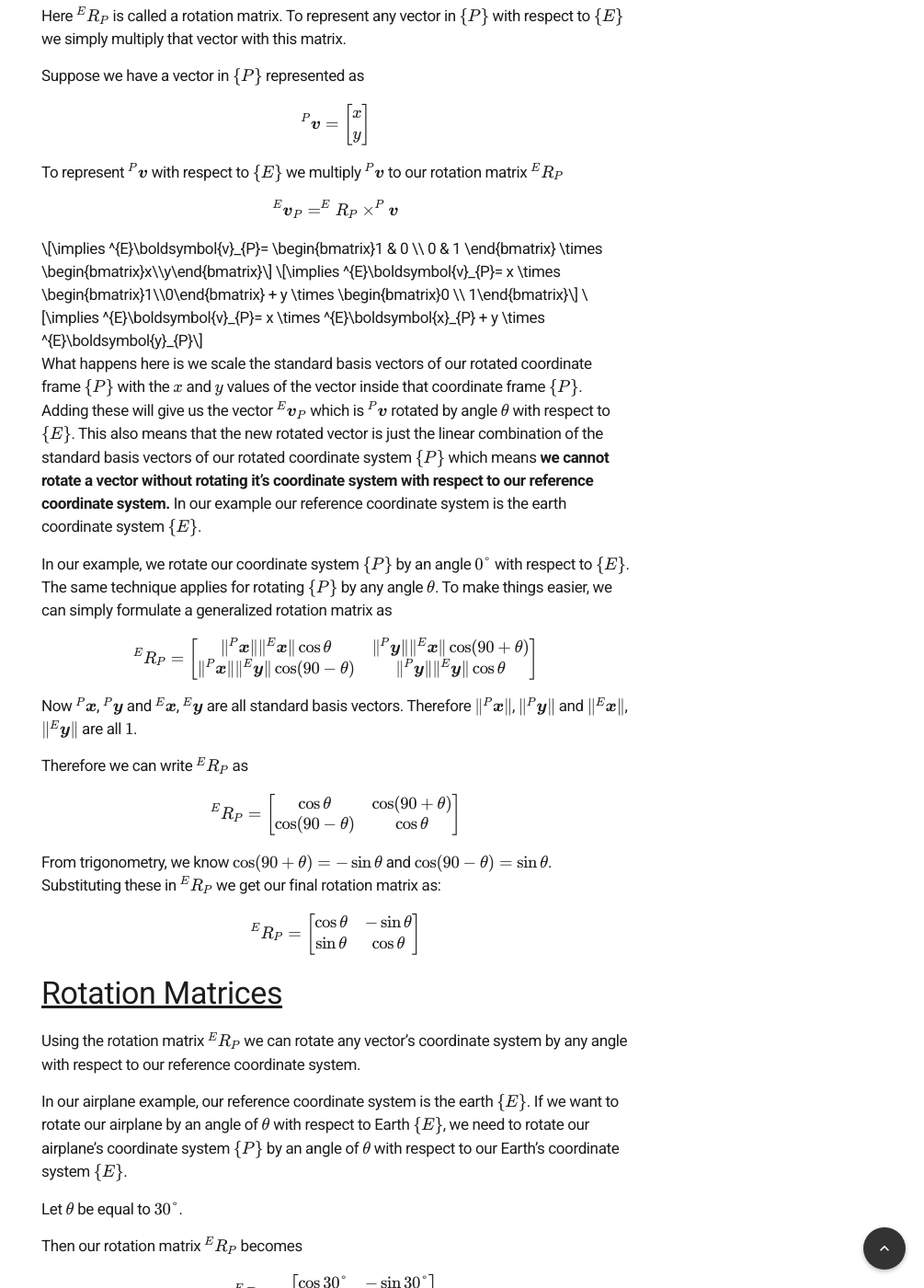
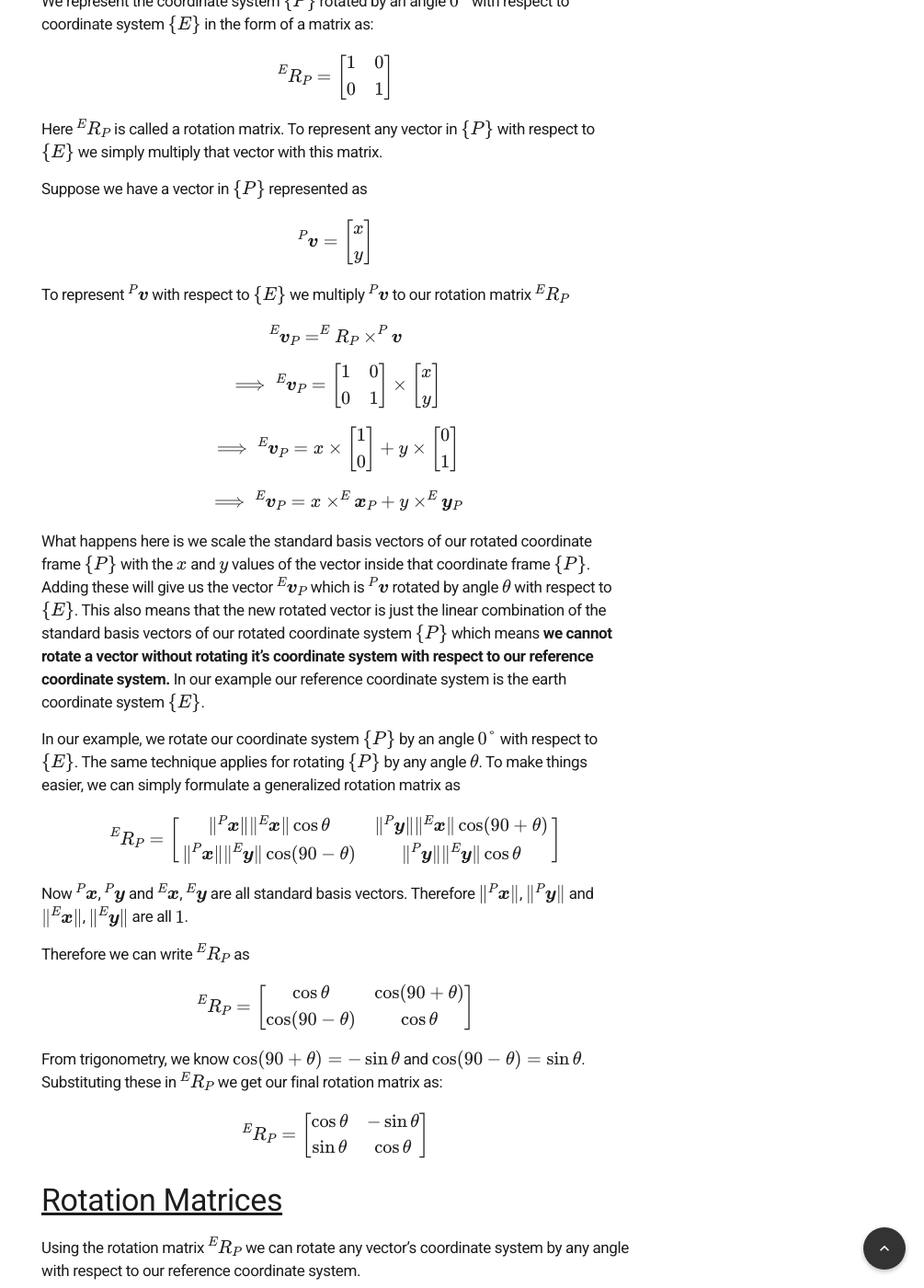
Before and after one commit to kaustabpal/kaustabpal.github.io, a Jekyll site: the page built from _posts/2020-08-21-rotation_matrices.md, in a window 1280 px wide and 1400 px high, scrolled down 5774 px. Shown: the whole window at 92% size, without its empty margins (275-1280 px from the left). Built offline with Jekyll 4.4.1, drawn with Linux system fonts in a browser that asks for light colours; nearby versions of some CDN libraries; formulas are drawn with MathJax 3; comment, search, counter and statistics services are not loaded; some of the changed text lies outside the part shown.

Commit message:
Changed back to MathJax

```diff
--- a/_includes/head.html
+++ b/_includes/head.html
@@ -17,22 +17,9 @@
   <link rel="shortcut icon" type="image/png" href="{{ '/assets/img/favicon.png' | relative_url }}">
   {%- feed_meta -%}
 
-  <!-- For Latex -->
-  <link rel="stylesheet" href="https://cdn.jsdelivr.net/npm/katex@0.11.1/dist/katex.min.css" integrity="sha384-zB1R0rpPzHqg7Kpt0Aljp8JPLqbXI3bhnPWROx27a9N0Ll6ZP/+DiW/UqRcLbRjq" crossorigin="anonymous">
 
-    <!-- The loading of KaTeX is deferred to speed up page rendering -->
-    <script defer src="https://cdn.jsdelivr.net/npm/katex@0.11.1/dist/katex.min.js" integrity="sha384-y23I5Q6l+B6vatafAwxRu/0oK/79VlbSz7Q9aiSZUvyWYIYsd+qj+o24G5ZU2zJz" crossorigin="anonymous"></script>
-
-    <!-- To automatically render math in text elements, include the auto-render extension: -->
-    <script defer src="https://cdn.jsdelivr.net/npm/katex@0.11.1/dist/contrib/auto-render.min.js" integrity="sha384-kWPLUVMOks5AQFrykwIup5lo0m3iMkkHrD0uJ4H5cjeGihAutqP0yW0J6dpFiVkI" crossorigin="anonymous"
-        onload="renderMathInElement(document.body);"></script>
-
-        <script defer src="https://cdn.jsdelivr.net/npm/katex@0.11.1/dist/contrib/mathtex-script-type.min.js" integrity="sha384-LJ2FmexL77rmGm6SIpxq7y+XA6bkLzGZEgCywzKOZG/ws4va9fUVu2neMjvc3zdv" crossorigin="anonymous"></script>
-
-
-  {%- if jekyll.environment == 'production' and site.google_analytics -%}
-    {%- include google-analytics.html -%}
-  {%- endif -%}
+  <!-- MATHJAX -->
+  <script type="text/javascript" src="//cdn.mathjax.org/mathjax/latest/MathJax.js?config=TeX-AMS-MML_HTMLorMML"></script>
 
   <link href="https://fonts.googleapis.com/css2?family=Roboto:ital,wght@0,100;0,300;0,400;0,500;0,700;0,900;1,100;1,300;1,400;1,500;1,700;1,900&display=swap" rel="stylesheet">
 </head>
--- a/assets/main.scss
+++ b/assets/main.scss
@@ -8,4 +8,6 @@
     font-family: monospace;
     white-space: pre;
 }
-.katex { font-size: 1.1em !important; }
+.MathJax {
+    font-size: 1em;
+    }
```
Also changed, not shown: _data/sidebars/toc.yaml (deleted), assets/img/probability/total.png (added).
